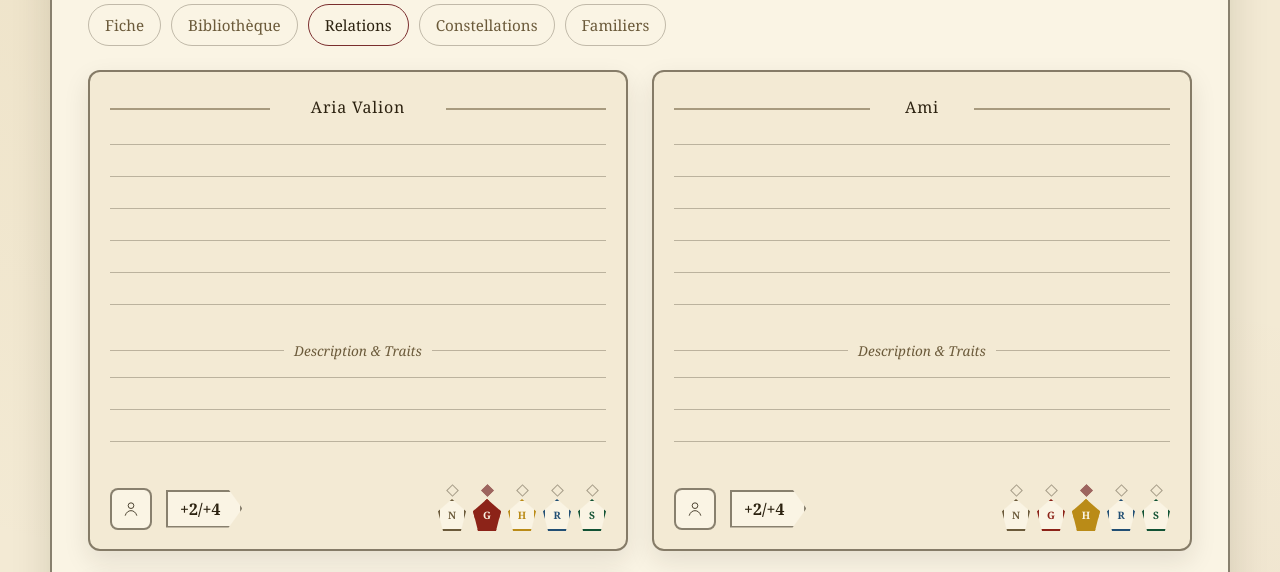
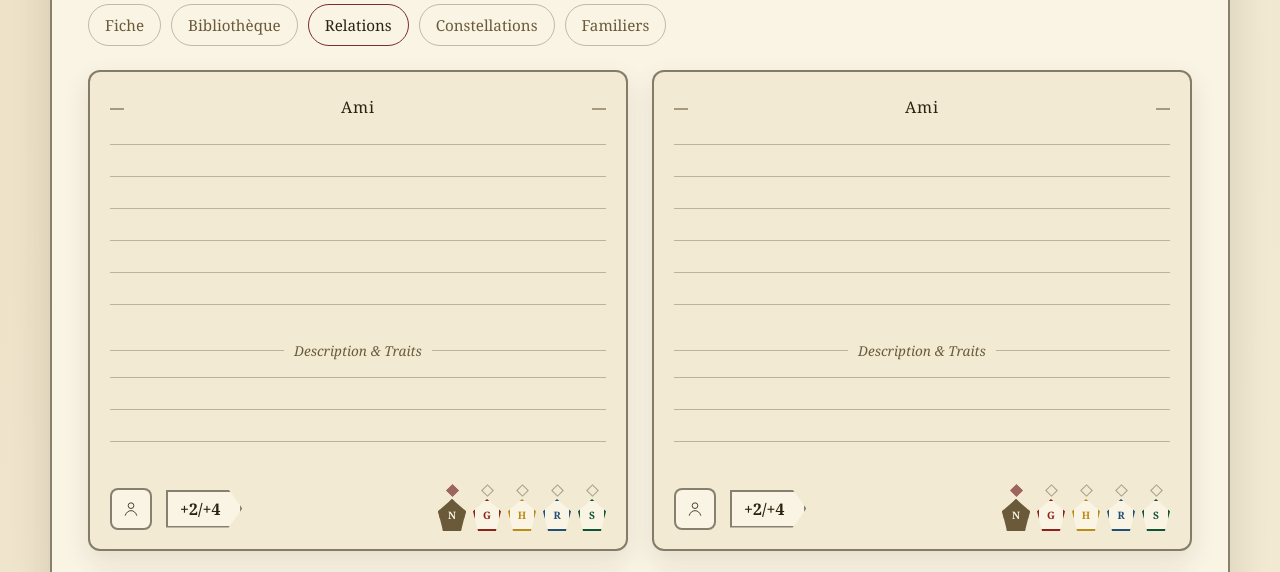
Before and after one commit to Deneyr/vite-project, a website built with Vite: page index.html in a window 1280 px wide. Both pictures are taken after a click on the button "Relations". Shown: the part 226-798 px from the top of the page. Built offline with nearby package versions, Linux system fonts and the light colour scheme.

Commit message:
add friends cards

```diff
--- a/src/main.js
+++ b/src/main.js
@@ -20,6 +20,10 @@
   poufsouffle: 'Amitié',
   serpentard: 'Complot',
 }
+
+// Single source of truth for the triangle's starting values, so the template
+// markup and the friend-card seeding logic can't drift apart.
+const DEFAULT_CORE_STATS = { esprit: 14, magie: 16, coeur: 12, corps: 13 }
 
 /* ---------- data ---------- */
 
@@ -156,7 +160,7 @@
   <article class="grimoire-card friend-card">
     <div class="grimoire-title">
       <span class="grimoire-title-line"></span>
-      <input class="line-input grimoire-title-input" type="text" value="${title}" style="width: ${title.length + 6}ch" data-field="relation.${id}.title" />
+      <input class="line-input grimoire-title-input" type="text" value="${title}" data-field="relation.${id}.title" />
       <span class="grimoire-title-line"></span>
     </div>
     <textarea class="grimoire-notes" rows="4" data-field="relation.${id}.notes"></textarea>
@@ -358,14 +362,14 @@
               <div>
                 <div class="node-sub">mental</div>
                 <div class="node-label">Esprit</div>
-                <input class="stat-input" type="number" value="14" min="0" data-field="core.esprit" />
+                <input class="stat-input" type="number" value="${DEFAULT_CORE_STATS.esprit}" min="0" data-field="core.esprit" />
               </div>
             </div>
 
             <div class="node-circle node-magie">
               <div>
                 <div class="node-label">Magie</div>
-                <input class="stat-input" type="number" value="16" min="0" data-field="core.magie" />
+                <input class="stat-input" type="number" value="${DEFAULT_CORE_STATS.magie}" min="0" data-field="core.magie" />
               </div>
             </div>
 
@@ -373,7 +377,7 @@
               <div>
                 <div class="node-sub">social</div>
                 <div class="node-label">Cœur</div>
-                <input class="stat-input" type="number" value="12" min="0" data-field="core.coeur" />
+                <input class="stat-input" type="number" value="${DEFAULT_CORE_STATS.coeur}" min="0" data-field="core.coeur" />
               </div>
             </div>
 
@@ -381,7 +385,7 @@
               <div>
                 <div class="node-sub">physique</div>
                 <div class="node-label">Corps</div>
-                <input class="stat-input" type="number" value="13" min="0" data-field="core.corps" />
+                <input class="stat-input" type="number" value="${DEFAULT_CORE_STATS.corps}" min="0" data-field="core.corps" />
               </div>
             </div>
 
@@ -491,9 +495,7 @@
     </section>
     <section class="tab-panel" data-tab="relations">
       <div class="grimoire-grid friend-grid">
-        ${friendCard('ami-1', 'Aria Valion', 'griffondor')}
-        ${friendCard('ami-2', 'Ami', 'poufsouffle')}
-        ${friendCard('ami-3', 'Ami', 'neutre')}
+        ${Array.from({ length: DEFAULT_CORE_STATS.coeur }, (_, i) => friendCard(`ami-${i + 1}`, 'Ami', 'neutre')).join('')}
       </div>
     </section>
     <section class="tab-panel" data-tab="constellations">
@@ -579,12 +581,15 @@
 
 // relation cards: house affiliation is single-select, but scoped PER CARD
 // (each friend card has its own independent group of 5 house choices).
+// Wrapped in a named function because the card count changes at runtime
+// (see renderFriendCards) — every rebuild needs to re-bind fresh elements.
 const syncFriendHousePicks = (card) => {
   card.querySelectorAll('.house-pick').forEach((wrapper) => {
     const pip = wrapper.querySelector('.house-pip')
     wrapper.classList.toggle('selected', Boolean(pip && pip.classList.contains('on')))
   })
 }
+const bindFriendCardInteractivity = () => {
   document.querySelectorAll('.friend-card').forEach((card) => {
     const housePips = card.querySelectorAll('.house-pip')
     card.querySelectorAll('.house-pick').forEach((choice) => {
@@ -599,6 +604,39 @@
       })
     })
   })
+}
+
+// Renders exactly `count` friend cards (ami-1 .. ami-count) into the
+// Relations grid. Cards beyond the new count are removed from view but NOT
+// deleted from storage (StorageAdapter.save merges rather than replaces —
+// see persistence.js), so raising Cœur again later brings their old
+// content back. Called only at boot / Sauvegarder / Annuler, never live
+// while typing, so the list doesn't jump around mid-edit.
+const renderFriendCards = (count) => {
+  const grid = document.querySelector('.friend-grid')
+  if (!grid) return
+
+  // Whatever is currently on screen for these cards — including edits made
+  // this session that haven't been saved yet — must survive the rebuild.
+  const inProgress = collectState(grid)
+
+  const safeCount = Number.isFinite(count) ? Math.max(count, 0) : 0
+  grid.innerHTML = Array.from({ length: safeCount }, (_, i) => friendCard(`ami-${i + 1}`, 'Ami', 'neutre')).join('')
+
+  bindFriendCardInteractivity()
+  // Scoped to `grid` only — an unscoped applyState() here would also touch
+  // matching data-fields elsewhere in the document (core.coeur itself lives
+  // outside the grid!) and could clobber an in-progress, not-yet-saved edit.
+  applyState(StorageAdapter.load(), grid) // last saved content, for ids that pre-date this rebuild
+  applyState(inProgress, grid) // this session's unsaved edits take priority over the saved copy
+  refreshAllFriendHousePicks()
+}
+
+const getCoeurCardCount = () => {
+  const el = document.querySelector('[data-field="core.coeur"]')
+  const value = el ? parseInt(el.value, 10) : DEFAULT_CORE_STATS.coeur
+  return Number.isFinite(value) ? Math.max(value, 0) : 0
+}
 
 const houseBlock = document.querySelector('.house-block')
 const houseSelect = document.querySelector('.house-select')
@@ -640,13 +678,17 @@
 const toggleEditBtn = document.querySelector('#toggle-edit')
 const saveEditBtn = document.querySelector('#save-edit')
 const cancelEditBtn = document.querySelector('#cancel-edit')
-const editableFields = Array.from(document.querySelectorAll('.input-field:not(.always-readonly), .mini-input:not(.always-readonly), .line-input:not(.always-readonly), .textarea-field:not(.always-readonly), .stat-input:not(.always-readonly), .substat-input:not(.always-readonly), .year-input:not(.always-readonly), .house-select:not(.always-readonly), .trait-input:not(.always-readonly), .grimoire-notes:not(.always-readonly), .sex-select:not(.always-readonly)'))
+const EDITABLE_SELECTOR =
+  '.input-field:not(.always-readonly), .mini-input:not(.always-readonly), .line-input:not(.always-readonly), .textarea-field:not(.always-readonly), .stat-input:not(.always-readonly), .substat-input:not(.always-readonly), .year-input:not(.always-readonly), .house-select:not(.always-readonly), .trait-input:not(.always-readonly), .grimoire-notes:not(.always-readonly), .sex-select:not(.always-readonly)'
 let readonlyMode = true
 
 const setReadonly = (readonly) => {
   readonlyMode = readonly
   document.body.classList.toggle('readonly-mode', readonly)
-  editableFields.forEach((field) => {
+  // Queried fresh every call (rather than cached once) because
+  // renderFriendCards() can create new fields at runtime — a stale cached
+  // list would leave those unlocked/locked incorrectly.
+  document.querySelectorAll(EDITABLE_SELECTOR).forEach((field) => {
     if ('readOnly' in field) {
       field.readOnly = readonly
     }
@@ -671,6 +713,9 @@
 toggleEditBtn.addEventListener('click', () => setReadonly(false))
 
 saveEditBtn.addEventListener('click', () => {
+  // Resize the friend-card list to match Cœur *before* collecting/saving,
+  // so the save reflects the count the person is committing to.
+  renderFriendCards(getCoeurCardCount())
   StorageAdapter.save(collectState())
   setReadonly(true)
 })
@@ -679,7 +724,9 @@
   applyState(StorageAdapter.load() ?? defaultsState)
   enforceMinimumCoursePips()
   refreshAllCourseMalus()
-  refreshAllFriendHousePicks()
+  // Cœur may have just been reverted above — resize the friend-card list
+  // to match whatever it reverted back to.
+  renderFriendCards(getCoeurCardCount())
   setReadonly(true)
 })
 
@@ -693,6 +740,8 @@
 applyState(StorageAdapter.load())
 enforceMinimumCoursePips()
 refreshAllCourseMalus()
-refreshAllFriendHousePicks()
+// Cœur may have just been restored to a saved value above — make sure the
+// friend-card count (and any of their own previously-saved content) matches.
+renderFriendCards(getCoeurCardCount())
 
 setReadonly(true)
--- a/src/persistence.js
+++ b/src/persistence.js
@@ -59,9 +59,16 @@
 
 /** localStorage-backed storage. Swap this object out to change where saves live. */
 export const StorageAdapter = {
-  save(state) {
+  // Merges into whatever is already stored rather than replacing it wholesale.
+  // This matters for fields that can be temporarily absent from the DOM (e.g.
+  // a friend card hidden because Cœur went down) — their last known value
+  // stays in storage instead of being wiped just because collectState()
+  // didn't see them this time. Pass { replace: true } to opt out and force
+  // a full overwrite instead.
+  save(state, { replace = false } = {}) {
     try {
-      localStorage.setItem(STORAGE_KEY, JSON.stringify(state))
+      const next = replace ? state : { ...(this.load() || {}), ...state }
+      localStorage.setItem(STORAGE_KEY, JSON.stringify(next))
       return true
     } catch (err) {
       console.error('Sauvegarde impossible :', err)
--- a/src/style.css
+++ b/src/style.css
@@ -150,7 +150,7 @@
 .grimoire-title-input {
   flex: none;
   min-width: 0;
-  max-width: 78%;
+  max-width: 96%;
   background: transparent;
   border: none;
   text-align: center;
@@ -273,9 +273,29 @@
    house-affiliation footer are specific to this card type. */
 
 .friend-grid {
-  /* Wider minimum than .grimoire-grid's 300px: friend names need to fit a
-     full "Prénom Nom" in the title without the flanking lines squeezing it. */
-  grid-template-columns: repeat(auto-fill, minmax(360px, 1fr));
+  /* 1.5x the .grimoire-grid baseline (300px) — enough room for a full name
+     in the title without ballooning the card unreasonably. */
+  grid-template-columns: repeat(auto-fill, minmax(450px, 1fr));
+}
+
+/* Scoped to .friend-card only, so the Bibliothèque grimoire titles are
+   untouched: the flanking lines are pinned to a small fixed width and the
+   name field flex-grows to claim the rest of the row — the card's own
+   width never changes, only how that fixed width is split. */
+.friend-card .grimoire-title {
+  gap: 6px;
+}
+
+.friend-card .grimoire-title-line {
+  flex: 0 0 14px;
+  min-width: 14px;
+}
+
+.friend-card .grimoire-title-input {
+  flex: 1 1 auto;
+  width: auto;
+  max-width: none;
+  min-width: 0;
 }
 
 .friend-subtitle {
```
Lines whose indentation alone changed are shown as unchanged.
